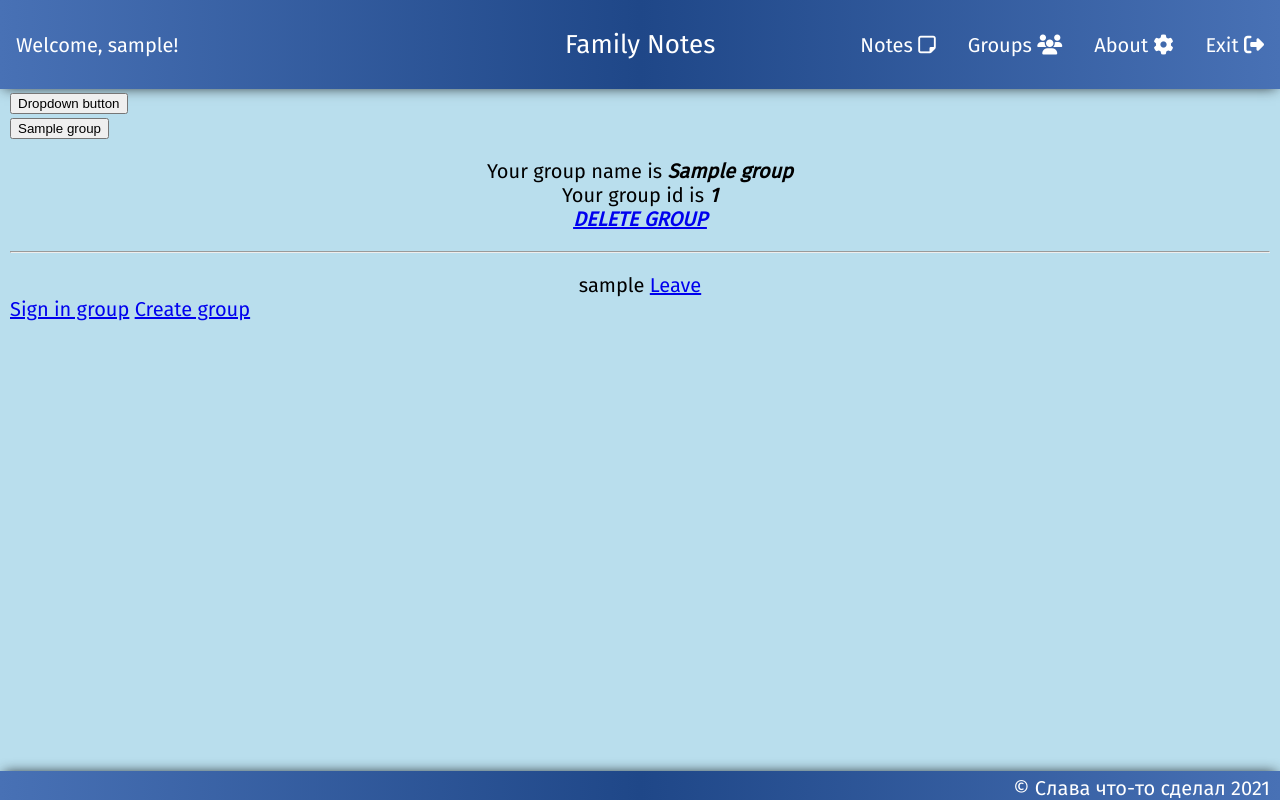
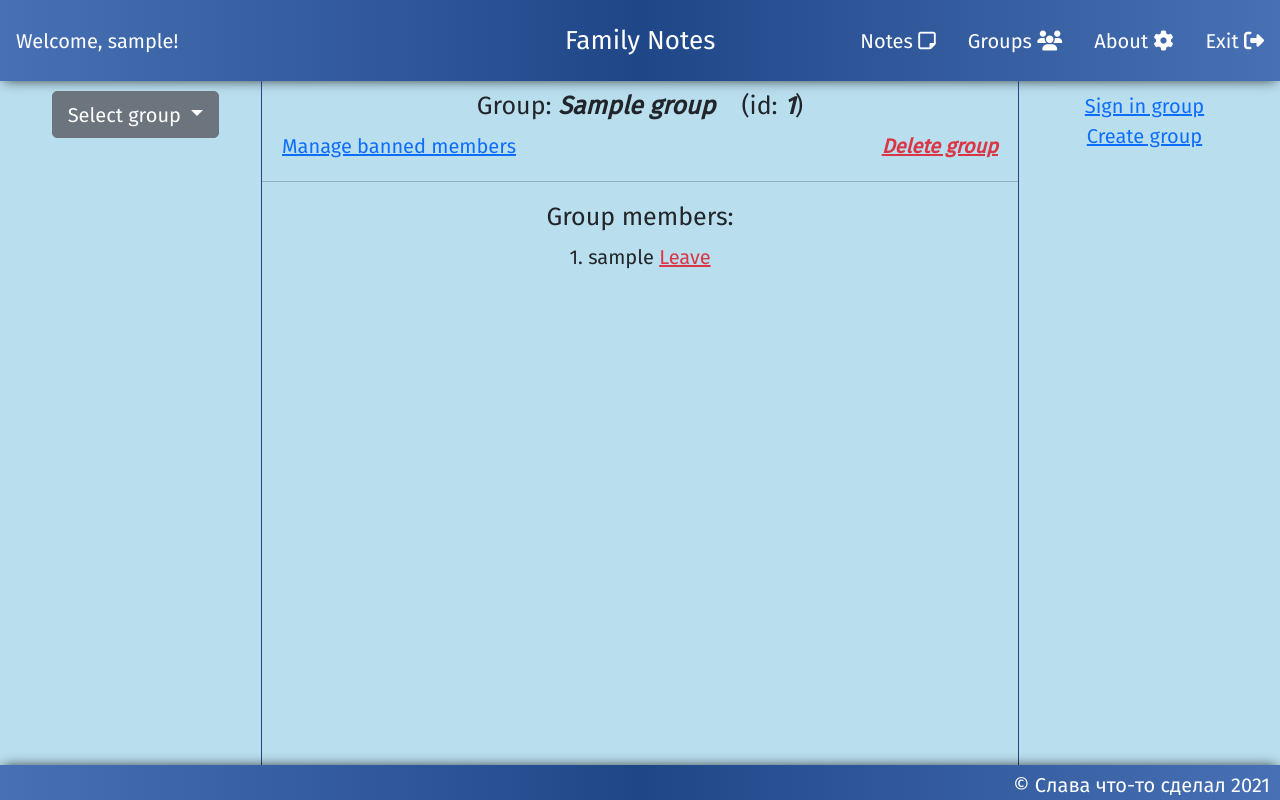
Before and after one commit to thunderpeal/familyNotes, a Django app: page /group-management/ in a window 1280 px wide. Run offline with Django 3.2, Linux system fonts and the light colour scheme; a user stored in the database is signed in; tables that the repository leaves empty hold one stand-in row (values such as "Sample post"); some libraries are stand-ins or nearby versions.

Commit message:
admin can now unban people bootstrap first try
ui improvements, backend fixes

```diff
--- a/notes/forms.py
+++ b/notes/forms.py
@@ -49,6 +49,7 @@ class NoteForm(forms.ModelForm):
         else:
             self.fields['group'].queryset = users_groups
             for group in users_groups:
-                self.fields['to_whom'].queryset = self.fields['to_whom'].queryset | group.members.all()
+                self.fields['to_whom'].queryset = (self.fields['to_whom'].queryset | group.members.all()).distinct()
+
             if not self.fields['to_whom'].queryset:
                 self.fields.pop('to_whom')
--- a/notes/models.py
+++ b/notes/models.py
@@ -51,5 +51,5 @@ class SComment(models.Model):
 class Membership(models.Model):
     user = models.ForeignKey(settings.AUTH_USER_MODEL, on_delete=models.CASCADE, related_name='group_members')
     group = models.ForeignKey(Group, on_delete=models.CASCADE, related_name='group_members')
-    color = models.CharField(max_length=6)
+    color = models.CharField(max_length=6, default='fdd663', blank=True, null=True)
     ban = models.BooleanField(default=False)
--- a/notes/static/notes/css/style.css
+++ b/notes/static/notes/css/style.css
@@ -14,8 +14,8 @@ html, body{
   flex: 0 1 auto;
   -webkit-box-shadow: 0 2px 13px -4px rgba(0,0,0,0.9);
   box-shadow: 0 2px 13px -4px rgba(0,0,0, 0.9);
-  padding-top: 15px;
-  padding-bottom: 15px;
+  padding-top: 7px;
+  padding-bottom: 7px;
   background: #4871b5;
   background: -webkit-linear-gradient(to right, #4871b5, #1F4788, #4871b5);
   background: linear-gradient(to right, #4871b5, #1F4788, #4871b5);
@@ -23,6 +23,7 @@ html, body{
   display: flex;
   justify-content: space-between;
   align-items: center;
+
 }
 
 .topnav a {
@@ -56,6 +57,7 @@ html, body{
 .main-container{
   flex: 1 1 auto;
   margin: 0 10px;
+
 
 }
 
--- a/notes/templates/notes/basic.html
+++ b/notes/templates/notes/basic.html
@@ -1,11 +1,12 @@
 {% load static %}
-{% load bootstrap4 %}
 <!DOCTYPE html>
 <html lang="en">
 <head>
     <meta charset="UTF-8">
 
     <title>{% block title %}{% endblock %} — Family Notes</title>
+    <link href="https://cdn.jsdelivr.net/npm/bootstrap@5.1.0/dist/css/bootstrap.min.css" rel="stylesheet" integrity="sha384-KyZXEAg3QhqLMpG8r+8fhAXLRk2vvoC2f3B09zVXn8CA5QIVfZOJ3BCsw2P0p/We" crossorigin="anonymous">
+    <script src="https://cdn.jsdelivr.net/npm/bootstrap@5.1.0/dist/js/bootstrap.bundle.min.js" integrity="sha384-U1DAWAznBHeqEIlVSCgzq+c9gqGAJn5c/t99JyeKa9xxaYpSvHU5awsuZVVFIhvj" crossorigin="anonymous"></script>
 
 
     <link rel="icon" type="image/png" href="{% static "notes/images/icons/favicon.ico" %}"/>
--- a/notes/templates/notes/group_management.html
+++ b/notes/templates/notes/group_management.html
@@ -1,7 +1,5 @@
 {% extends 'notes/basic.html' %}
-{% load bootstrap4 %}
-{% bootstrap_css %}
-{% bootstrap_javascript jquery='full' %}
+
 {% load static %}
 
 
@@ -15,49 +13,78 @@ Group Members
 {% endblock %}
 
 {% block content %}
-    <div class="dropdown">
-        <button class="btn btn-secondary dropdown-toggle" type="button" id="dropdownMenuButton" data-toggle="dropdown" aria-haspopup="true" aria-expanded="false">
-            Dropdown button
+    <div style="display: flex; height: 100%;">
+
+    <div style="width: 20%; text-align: center; border-right: 1px solid #1F4788; height: 100%">
+    <div class="dropdown" style="margin-top: 10px">
+        <button class="btn btn-secondary dropdown-toggle" type="button" id="dropdownMenuButton1" data-bs-toggle="dropdown" aria-expanded="false">
+            Select group
         </button>
+        <ul class="dropdown-menu" aria-labelledby="dropdownMenuButton1">
+            {% for group in groups %}
+                <li><button class="tablinks dropdown-item" onclick="openCity(event, '{{ group }}')">{{ group }}</button></li>
+            {% endfor %}
+        </ul>
+    </div>
+    </div>
 
-        <div class="dropdown-menu" aria-labelledby="dropdownMenuLink">
-            {% for group in groups %}
-                <button class="tablinks" onclick="openCity(event, '{{ group }}')">{{ group }}</button>
-            {% endfor %}
-        </div>
-    </div>
+    <div style="width: 60%">
+    <div style="margin-top: 10px">
 
     {% for group, members in groups_members.items %}
         <div id="{{ group }}" class="tabcontent">
             <div style="text-align: center;" >
-            <p>
-                Your group name is <i><b>{{ group.name }}</b></i> <br>
-                Your group id is  <i><b>{{ group.id }}</b></i>    <br>
+            <h5>
+                Group: <i><b>{{ group.name }}</b></i>&nbsp;&nbsp;&nbsp;
+                (id: <i><b>{{ group.id }}</b></i>)
+            </h5>
+            <div style="display: flex; justify-content: space-between">
                 {% if request.user == group.admin %}
-                    <i><b><a href="{% url 'group-delete' group.id %}">DELETE GROUP</a></b></i>
+                    <div style="margin-left: 20px">
+                        <a href="{% url 'ban-management' group.id %}">Manage banned members</a><br>
+                    </div>
+                    <div style="margin-right: 20px">
+                        <i><b><a class="link-danger" href="{% url 'group-delete' group.id %}">Delete group</a></b></i>
+                    </div>
                 {% endif %}
-            </p><hr>
-            <P>{{ groups_members.group}}</P>
+            </div>
+            <hr>
+            <h5>Group members:</h5>
         {% for member in members %}
-            {{ member.username }}
+            {{ forloop.counter }}. {{ member.username }}
 
             {% if request.user == group.admin and request.user.id != member.id %}
-                <a href="{% url 'group-member-delete' group.id member.id %}">Exclude</a>
+                <a class="link-danger" href="{% url 'group-member-delete' group.id member.id %}">Exclude</a>
             {% else %}
                 {% if member.id == request.user.id %}
-                    <a href="{% url 'group-member-delete' group.id request.user.id %}">Leave</a>
-                    {% endif %}
+                    <a class="link-danger" href="{% url 'group-member-delete' group.id request.user.id %}">Leave</a>
+                {% elif group.admin == member %}
+                    <a href="#" class="link-primary">(admin)</a>
+                {% endif %}
+            {% endif %}
+            {% if request.user.id != member.id %}
+                <a href="{% url 'add' %}"><i class="far fa-sticky-note"></i></a>
             {% endif %}
             <br>
         {% endfor %}
          </div>
         </div>
+
    {% endfor %}
 
-    <a href="{% url 'group-login' %}">Sign in group</a>
-    <a href="{% url 'group-create' %}">Create group</a>
+    </div>
+    </div>
 
+    <div style="width: 20%; text-align: center; border-left: 1px solid #1F4788">
+        <div style="margin-top: 10px">
+            <a href="{% url 'group-login' %}">Sign in group</a><br>
+            <a href="{% url 'group-create' %}">Create group</a>
+        </div>
+    </div>
     <script>
         document.getElementsByClassName('tablinks')[0].click()
     </script>
+
+
+    </div>
 {% endblock %}
--- a/notes/templates/notes/settings.html
+++ b/notes/templates/notes/settings.html
@@ -3,7 +3,7 @@
 About
 {% endblock %}
 {% block content %}
-    <div style="text-align: center">
-    <h3>This is notes-based mini social network</h3>
+    <div style="text-align: center; margin-top: 15px">
+    <h5>This is notes-based mini social network</h5>
     </div>
 {% endblock content %}
--- a/notes/urls.py
+++ b/notes/urls.py
@@ -1,14 +1,18 @@
 from django.urls import path
 from django.views.generic import TemplateView
 from .views import NoteCreate, NoteUpdate, NotesLists, NoteDelete, GroupManagement, group_member_delete, \
-    GroupDelete, GroupCreate, GroupLoginView, kostyl, CustomTemplateView
+    GroupDelete, GroupCreate, GroupLoginView, kostyl, CustomTemplateView, BanManagement, RestoreMember
 
 urlpatterns = [
     path('settings/', CustomTemplateView.as_view(), name='settings'),
     path('group-create', GroupCreate.as_view(), name='group-create'),
     path('group-delete/<int:pk>', GroupDelete.as_view(), name='group-delete'),
     path('group-member-delete/<int:group_id>/<int:user_id>', group_member_delete, name='group-member-delete'),
+    path('group-management/<int:group_id>/ban-management/', BanManagement.as_view(), name='ban-management'),
+    path('group-management/<int:group_id>/restore-members/<int:user_id>', RestoreMember.as_view(), name='restore-member'),
     path('group-management/', GroupManagement.as_view(), name='group-management'),
+
+
     path('group-login/', GroupLoginView.as_view(), name='group-login'),
     path('note-delete/<int:pk>/', NoteDelete.as_view(), name='note-delete'),
     path('note-create/', NoteCreate.as_view(), name='add'),
--- a/notes/views.py
+++ b/notes/views.py
@@ -16,16 +16,13 @@ from django.contrib.auth.mixins import LoginRequiredMixin
 from .forms import NoteForm, GroupCreationForm
 
 
-class NotesLists(LoginRequiredMixin, ListView):
-    model = SNote
-    template_name = "notes/notes.html"
-
-    def get_context_data(self, **kwargs):
-        context = super().get_context_data(**kwargs)
+class NotesLists(LoginRequiredMixin, View):
+    def get(self, request):
+        context = {}
         groups = self.request.user.members_groups.all()
         if groups:
             context['groups_available'] = True
-            group_notes = dict()
+            group_notes = {}
             for group in groups:
                 notes_per_g = SNote.objects.filter(Q(group=group))
                 group_notes[group] = notes_per_g
@@ -35,7 +32,7 @@ class NotesLists(LoginRequiredMixin, ListView):
         my_notes_list = SNote.objects.filter((Q(to_whom=self.request.user) | Q(to_whom=None, author=self.request.user))
                                           & Q(group=None))
         context['my_notes_list'] = my_notes_list
-        return context
+        return render(request, 'notes/notes.html', context=context)
 
 
 class NoteCreate(LoginRequiredMixin, CreateView):
@@ -73,14 +70,13 @@ class NoteDelete(LoginRequiredMixin, DeleteView):
 class GroupManagement(LoginRequiredMixin, View):
     def get(self, request, *args, **kwargs):
         groups = Group.objects.filter(group_members__user=request.user, group_members__ban=False)
-        #groups = self.request.user.members_groups.all()
         if not groups:
             return redirect('group-login')
         groups_members = {}
         for group in groups:
             members = CustomUser.objects.filter(group_members__group=group, group_members__ban=False)
             groups_members[group] = members
-        context = {'groups_members': groups_members}
+        context = {'groups_members': groups_members, 'groups': groups}
         return render(request, 'notes/group_management.html', context=context)
 
 
@@ -105,6 +101,25 @@ def group_member_delete(request, group_id, user_id):
         else:
             group.delete()
     return redirect('group-management')
+
+
+class BanManagement(LoginRequiredMixin, View):
+    def get(self, request, *args, **kwargs):
+        group = Group.objects.get(id=kwargs['group_id'])
+        banned_members = CustomUser.objects.filter(group_members__group=group, group_members__ban=True)
+        context = {'banned_members': banned_members, 'group': group}
+        return render(request, 'notes/ban-management.html', context=context)
+
+
+class RestoreMember(LoginRequiredMixin, View):
+    def get(self, request, *args, **kwargs):
+        group = Group.objects.get(id=kwargs['group_id'])
+        user = CustomUser.objects.get(id=kwargs['user_id'])
+        membership = Membership.objects.get(user=user, group=group)
+        membership.ban = False
+        membership.save()
+
+        return redirect('ban-management', group_id=group.id)
 
 
 class GroupDelete(LoginRequiredMixin, DeleteView):
@@ -133,7 +148,7 @@ class GroupLoginView(LoginRequiredMixin, View):
 
     def post(self, request, *args, **kwargs):
         group = Group.objects.filter(id=request.POST['group_id'])
-
+        failure = "Need password"
         if group:
             membership = Membership.objects.filter(user=request.user, group=group[0])
 
```
Also changed, not shown: notes/templates/notes/ban-management.html (added, +16 -0 lines), notes/templates/notes/group_confirm_delete.html (+9 -1 lines), notes/templates/notes/group_login.html (+10 -10 lines), notes/templates/notes/group_registration.html (+12 -8 lines), notes/migrations/0014_auto_20210828_2330.py (added), notes/migrations/0015_alter_membership_color.py (added).
